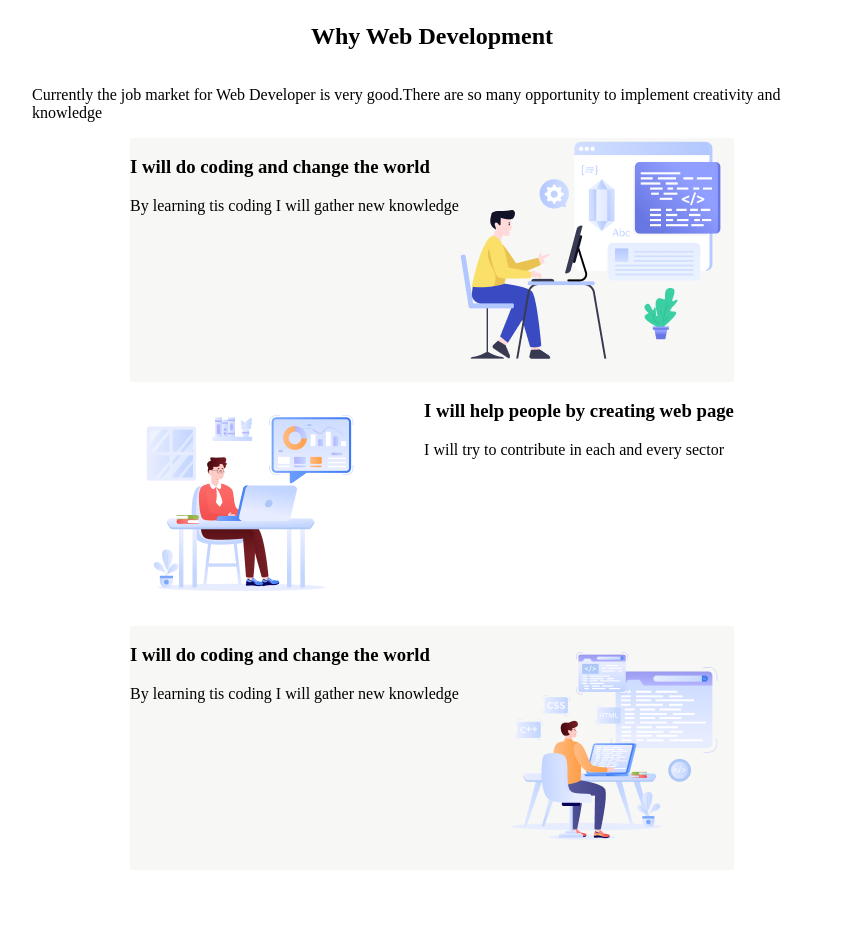
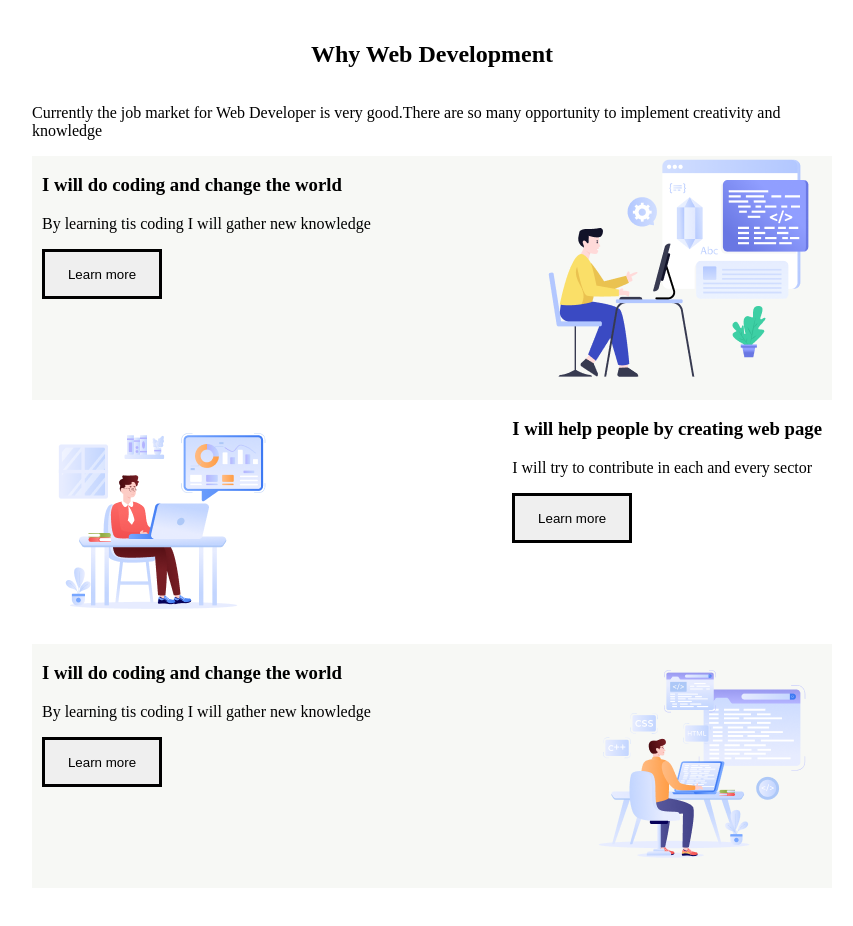
Before and after one commit to AKASH-SAHA1/Skill_Target, a plain HTML site: page index.html in a window 1280 px wide. Shown: the part 574-1500 px from the top of the page, without its empty margins (208-1061 px from the left). Drawn offline with Linux system fonts and the light colour scheme; a web font is replaced by a local one.

Commit message:
some edit for button

```diff
--- a/index.html
+++ b/index.html
@@ -43,8 +43,9 @@
       </div>
     </header>
     <main>
+      <br />
+      <br />
       <section class="main-card">
-        <br />
         <div class="main-card-text">
           <h2>Why Web Development</h2>
           <p>
@@ -52,11 +53,12 @@
             many opportunity to implement creativity and knowledge
           </p>
         </div>
-        <div class="mainer-picture&Text-section">
+        <div class="mainer-picture-Text-section">
           <div class="maincard1">
             <div>
               <h3>I will do coding and change the world</h3>
               <p>By learning tis coding I will gather new knowledge</p>
+              <button class="mainCarderBtn">Learn more</button>
             </div>
             <div>
               <img src="./assets/Layer_1.png" alt="Programmer_image" />
@@ -67,12 +69,14 @@
             <div>
               <h3>I will help people by creating web page</h3>
               <p>I will try to contribute in each and every sector</p>
+              <button class="mainCarderBtn">Learn more</button>
             </div>
           </div>
           <div class="maincard3">
             <div>
               <h3>I will do coding and change the world</h3>
               <p>By learning tis coding I will gather new knowledge</p>
+              <button class="mainCarderBtn">Learn more</button>
             </div>
             <div><img src="./assets/Group 4.png" alt="Programmer_image" /></div>
           </div>
--- a/styles/skill.css
+++ b/styles/skill.css
@@ -52,6 +52,12 @@ nav li a {
 .skills-container {
   display: flex;
   gap: 24px;
+}
+
+.mainCarderBtn {
+  width: 120px;
+  height: 50px;
+  border: 3px solid black;
 }
 
 .skill1 {
@@ -112,13 +118,14 @@ nav li a {
   max-width: 800px;
 }
 
-.mainer-picture&Text-section {
+.mainer-picture-Text-section {
   display: flex;
   flex-direction: column;
   align-items: center;
-  margin-left: 160px;
-  margin-right: 160px;
-  max-width: 900px;
+  margin-left: 165px;
+  margin-right: 165px;
+  width: 780px;
+
 }
 
 .maincard1 {
@@ -126,6 +133,8 @@ nav li a {
   display: flex;
   justify-content: space-between;
   width: 100%;
+  padding-right: 10px;
+  padding-left: 10px;
 }
 
 .maincard2 {
@@ -133,6 +142,8 @@ nav li a {
   display: flex;
   justify-content: space-between;
   width: 100%;
+  padding-right: 10px;
+  padding-left: 10px;
 }
 
 .maincard3 {
@@ -140,6 +151,8 @@ nav li a {
   display: flex;
   justify-content: space-between;
   width: 100%;
+  padding-right: 10px;
+  padding-left: 10px;
 }
 
 .video_section {
@@ -149,6 +162,7 @@ nav li a {
   margin-top: 70px;
   margin-left: 168px;
   margin-right: 168px;
+
 }
 
 .video {
```
